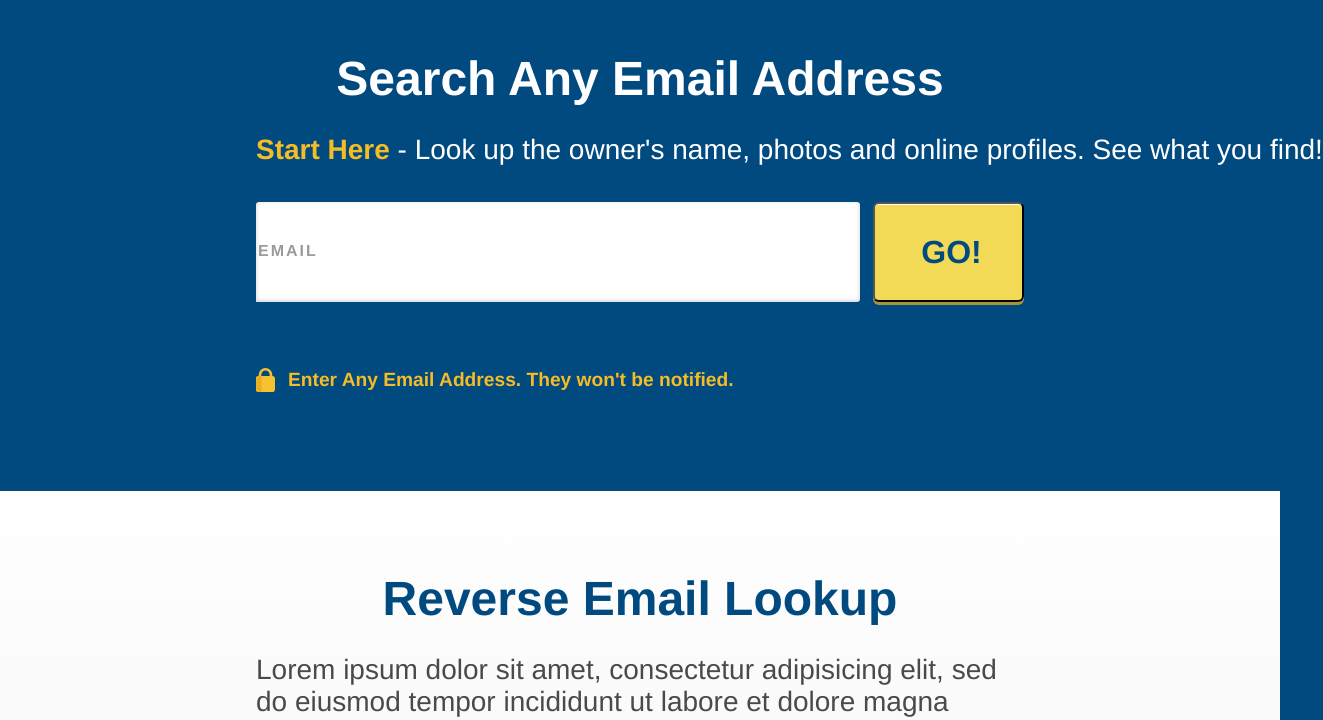
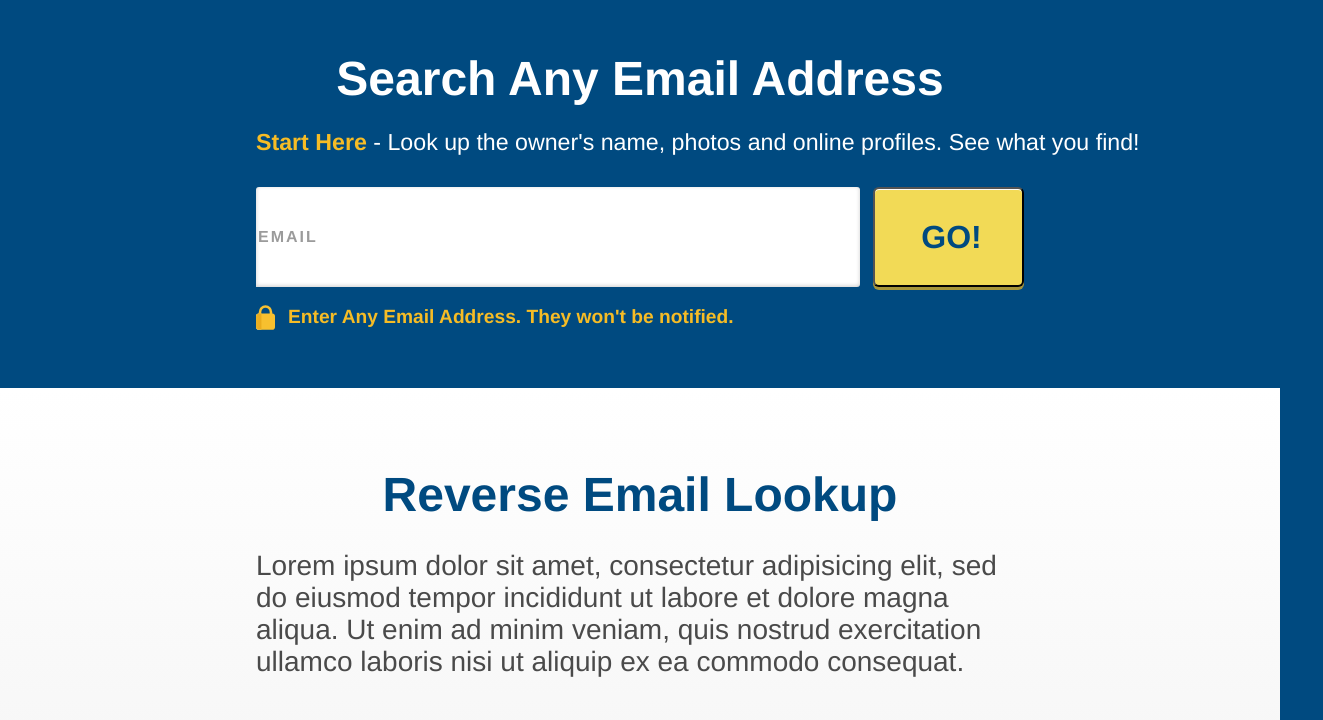
Before and after one commit to sherif-ffs/LTV_challenge.github.io, a plain HTML site: page index.htm in a window 1280 px wide. Shown: the part 69-789 px from the top of the page, 1323 px wide, since content can reach past the window. Drawn offline with Linux system fonts and the light colour scheme.

Commit message:
fix search css issue on mobile

```diff
--- a/styles/search.css
+++ b/styles/search.css
@@ -141,7 +141,8 @@
 
 .search-section-subtext {
     display: flex;
-    margin-top: 6vh!important;
+    position: relative;
+    margin-top: 0!important;
     flex-direction: row;
 }
 .lock-icon {
@@ -159,13 +160,19 @@
 /* breakpoints for laptop */
 @media (max-width: 1600px) and (min-width: 1025px) {
     .search-section {
-        height: 55vh;
+        height: min-content;
     }
     .search-section-content-wrapper h3 {
         font-size: 1.45rem;
     }
     .error-flag {
         width: 60%;
+    }
+    .search-section-subheader {
+        font-size: 1.45rem!important;
+    }
+    .search-section-span {
+        font-size: 1.45rem!important;
     }
     .search-section-subtext {
         margin-top: 10vh;
@@ -225,8 +232,9 @@
         width: 90%;
     }
     .search-section-subtext {
-        margin-top: 5vh;
+        margin-top: 7rem!important;
     }
+
     .lock-icon {
         width: 8vw;
     }
@@ -247,7 +255,7 @@
         flex-direction: column;
         width: 90%;
         margin-left: 5%;
-        height: 40vh;
+        height: min-content;
     }
     .search-bar-wrapper input {
         display: flex;
```
